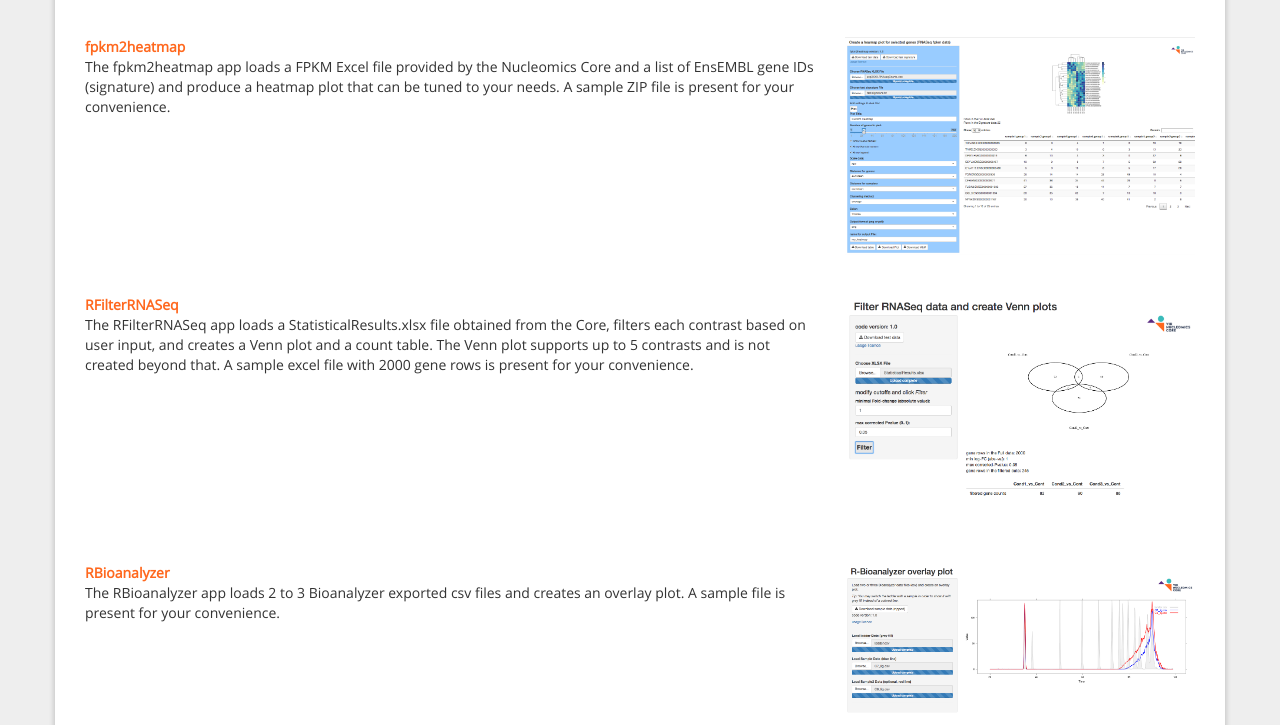
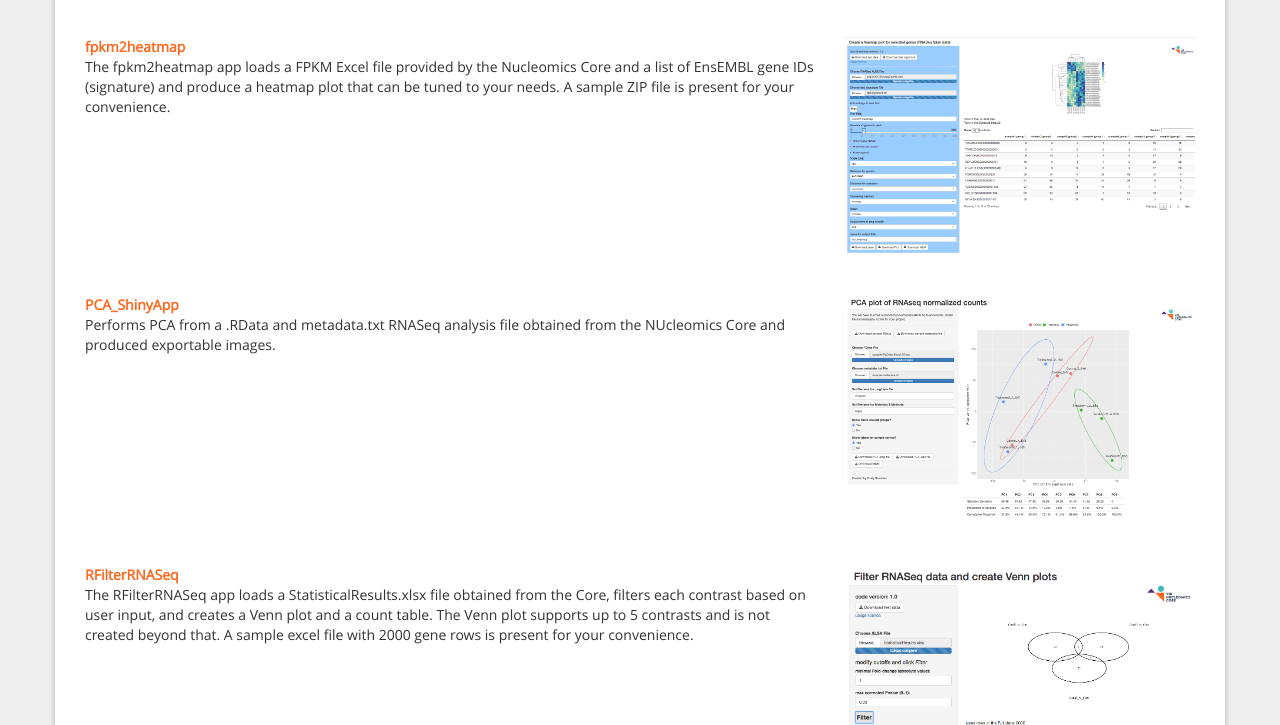
Before and after one commit to vibbits/nc-shiny-apps, a plain HTML site: page shiny-server/index.html in a window 1280 px wide. Shown: the part 594-1319 px from the top of the page. Drawn offline with Linux system fonts and the light colour scheme.

Commit message:
Updated install file and added 1 PCA_ShinyApp tool.

```diff
--- a/shiny-server/index.html
+++ b/shiny-server/index.html
@@ -67,6 +67,15 @@
 	            	    </div>
 	            	    <div class="col-md-4">
 		                <img src='/pictures/fpkm2heatmap.png' class="img-responsive" alt="fpkm2heatmap" />
+		            </div>
+		            </div><br /><br />
+   		            <div class="row">
+		                                        <div class="col-md-8">
+	                        <a href='/PCA_ShinyApp'><b>PCA_ShinyApp</b></a><br />
+				Performs PCA from a .RData and metadata.txt RNASeq analysis file obtained from the NUcleomics Core and produced exportable images.<br /><br />
+	            	    </div>
+	            	    <div class="col-md-4">
+		                <img src='/pictures/PCAShinyApp.png' class="img-responsive" alt="pcashinyapp" />
 		            </div>
 		            </div><br /><br />
 		            <div class="row">
```
Also changed, not shown: shiny-server/PCA_ShinyApp/www/sample-metadata.txt (added), shiny-server/pictures/PCAShinyApp.png (added), 5 other files.
